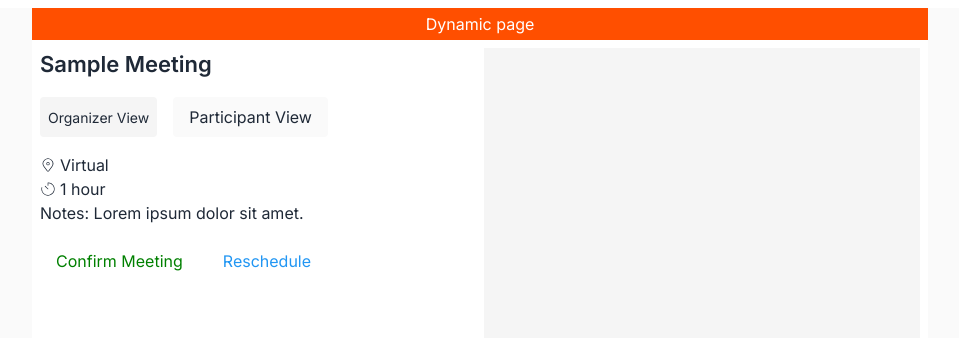
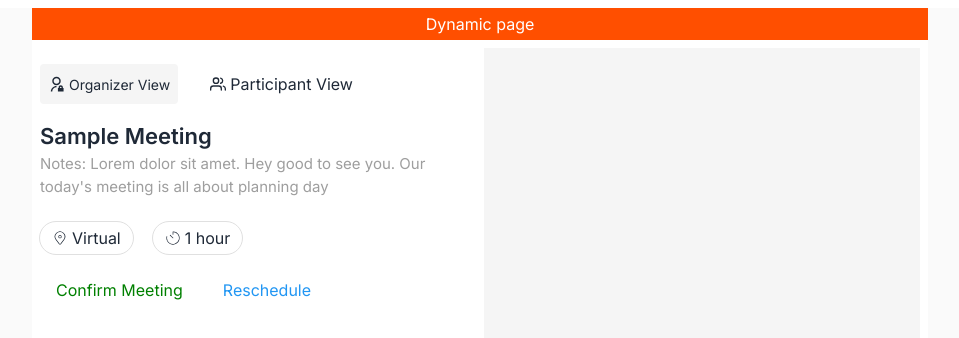
Before and after one commit to originalmahim/appointify, a React (Vite) app: page /meeting/1/1 in a window 1280 px wide. Shown: the top 338 px of the page, without its empty margins (160-1119 px from the left). Built offline with nearby package versions, Linux system fonts and the light colour scheme; no server answers; what react-chatbot-kit would draw is missing.

Commit message:
page(availability):initial set-up for available slot page

```diff
--- /dev/null
+++ b/craco.config.js
@@ -0,0 +1,7 @@
+module.exports = {
+      devServer: {
+        headers: {
+          'Cross-Origin-Embedder-Policy': 'unsafe-none'
+        }
+      }
+}
--- a/src/Routes/Routes.jsx
+++ b/src/Routes/Routes.jsx
@@ -12,12 +12,13 @@ import HomePage from "../pages/HomePage/HomePage";
 import Login from "../pages/Login/Login";
 import PricingPage from "../pages/PricingPage/PricingPage";
 import SignUp from "../pages/SignUp/SignUp";
-// import PrivateRoute from "./PrivateRoute";
+import PrivateRoute from "./PrivateRoute";
 import AdminRoute from "./AdminRoute";
 import Inbox from "../pages/Dashboard/Inbox/Inbox";
 import RatingsPage from "../pages/RatingsPage/RatingsPage";
 import AddReview from "../pages/RatingsPage/AddReview";
 import DynamicMeetingPage from "../pages/DynamicMeetingPage/DynamicMeetingPage";
+import Availability from "../pages/Availability/Availability";
 
 export const routes = createBrowserRouter([
   {
@@ -60,9 +61,9 @@ export const routes = createBrowserRouter([
   {
     path: "dashboard",
     element: (
-      // <PrivateRoute>
-      <DashboardLayout />
-      // </PrivateRoute>
+      <PrivateRoute>
+        <DashboardLayout />
+      </PrivateRoute>
     ),
     children: [
       // admin routes
@@ -90,6 +91,10 @@ export const routes = createBrowserRouter([
         path: "add-review",
         element: <AddReview />,
       },
+      {
+        path: "availability",
+        element: <Availability />,
+      },
     ],
   },
   {
@@ -101,7 +106,7 @@ export const routes = createBrowserRouter([
     element: <Login />,
   },
   {
-    path:"/meeting/:email/:id",
-    element:<DynamicMeetingPage/>
-  }
+    path: "/meeting/:email/:id",
+    element: <DynamicMeetingPage />,
+  },
 ]);
--- a/src/firebase/firebase.config.js
+++ b/src/firebase/firebase.config.js
@@ -7,30 +7,30 @@ import { getAuth } from "firebase/auth";
 
 // Your web app's Firebase configuration
 // For Firebase JS SDK v7.20.0 and later, measurementId is optional
-// const firebaseConfig = {
-//   apiKey: import.meta.env.VITE_APIKEY,
-//   authDomain: import.meta.env.VITE_AUTHDOMAIN,
-//   projectId: import.meta.env.VITE_PROJECTID,
-//   storageBucket: import.meta.env.VITE_STORAGEBUCKET,
-//   messagingSenderId: import.meta.env.VITE_MESSAGINGSENDERID,
-//   appId: import.meta.env.VITE_APPID,
-//   measurementId: import.meta.env.VITE_MEASUREMENTID,
-// };
+const firebaseConfig = {
+  apiKey: import.meta.env.VITE_APIKEY,
+  authDomain: import.meta.env.VITE_AUTHDOMAIN,
+  projectId: import.meta.env.VITE_PROJECTID,
+  storageBucket: import.meta.env.VITE_STORAGEBUCKET,
+  messagingSenderId: import.meta.env.VITE_MESSAGINGSENDERID,
+  appId: import.meta.env.VITE_APPID,
+  measurementId: import.meta.env.VITE_MEASUREMENTID,
+};
 
 
 
 
 
-// Your web app's Firebase configuration
-// Your web app's Firebase configuration
-const firebaseConfig = {
-  apiKey: "AIzaSyAfgqGkqH4dzj99PZEArQvJwZwcdvd2fVc",
-  authDomain: "appointify-22a4c.firebaseapp.com",
-  projectId: "appointify-22a4c",
-  storageBucket: "appointify-22a4c.appspot.com",
-  messagingSenderId: "1004706838066",
-  appId: "1:1004706838066:web:88e0f92d777836b1b42e2b"
-};
+// // Your web app's Firebase configuration
+// // Your web app's Firebase configuration
+// const firebaseConfig = {
+//   apiKey: "AIzaSyAfgqGkqH4dzj99PZEArQvJwZwcdvd2fVc",
+//   authDomain: "appointify-22a4c.firebaseapp.com",
+//   projectId: "appointify-22a4c",
+//   storageBucket: "appointify-22a4c.appspot.com",
+//   messagingSenderId: "1004706838066",
+//   appId: "1:1004706838066:web:88e0f92d777836b1b42e2b"
+// };
 
 
 
--- /dev/null
+++ b/src/pages/Availability/Availability.jsx
@@ -0,0 +1,71 @@
+import React, { useState } from "react";
+
+const Availability = () => {
+  const [availability, setAvailability] = useState({
+    sunday: [{ start: "9:00am", end: "5:00pm" }],
+    monday: [{ start: "9:00am", end: "5:00pm" }],
+    tuesday: [{ start: "9:00am", end: "5:00pm" }],
+    wednesday: [{ start: "9:00am", end: "5:00pm" }],
+    thursday: [{ start: "9:00am", end: "5:00pm" }],
+    friday: [{ start: "9:00am", end: "5:00pm" }],
+    saturday: [{ start: "9:00am", end: "5:00pm" }],
+  });
+
+  const addSlot = (day) => {
+    const newAvailability = { ...availability };
+    newAvailability[day] = [
+      ...newAvailability[day],
+      { start: "9:00am", end: "5:00pm" },
+    ];
+    setAvailability(newAvailability);
+  };
+
+  return (
+    <div className="p-4">
+      <h2 className="text-2xl font-bold mb-4">Availability</h2>
+      <div className="overflow-x-auto">
+        <table className="w-full border-collapse border bg-white border-gray-300">
+          <thead>
+            <tr className="bg-black text-white">
+              <th className="p-2 border">Day</th>
+              <th className="p-2 border">Start Time</th>
+              <th className="p-2 border">End Time</th>
+            </tr>
+          </thead>
+          <tbody>
+            {Object.keys(availability).map((day) => (
+              <React.Fragment key={day}>
+                {availability[day].map((slot, index) => (
+                  <tr key={`${day}-${index}`}>
+                    <td className="p-2 border">
+                      {index === 0 ? (
+                        <span
+                          className="cursor-pointer"
+                          onClick={() => addSlot(day)}>
+                          {day.charAt(0).toUpperCase() + day.slice(1)} +
+                        </span>
+                      ) : null}
+                    </td>
+                    <td className="p-2 border">{slot.start}</td>
+                    <td className="p-2 border">{slot.end}</td>
+                  </tr>
+                ))}
+              </React.Fragment>
+            ))}
+          </tbody>
+        </table>
+      </div>
+
+      {/* Additional Content */}
+      <div className="mt-8">
+        <h3 className="text-xl font-bold mb-2">Additional Content</h3>
+        <p>
+          This is where you can add more information about your availability or
+          any other relevant content.
+        </p>
+      </div>
+    </div>
+  );
+};
+
+export default Availability;
--- a/src/pages/Dashboard/UserHome/DurationSelector.jsx
+++ b/src/pages/Dashboard/UserHome/DurationSelector.jsx
@@ -11,7 +11,7 @@ const DurationSelector = ({ setSelectedHour, setSelectedMinute }) => {
   };
 
   return (
-    <div className="flex items-center justify-between space-x-2">
+    <div className="flex items-center justify-between space-x-2 mt-2">
       {/* Set Hour */}
       <div className="flex items-center space-x-2">
         <div className="w-1/2">
--- a/src/pages/DynamicMeetingPage/DynamicMeetingPage.jsx
+++ b/src/pages/DynamicMeetingPage/DynamicMeetingPage.jsx
@@ -11,7 +11,8 @@ const DynamicMeetingPage = () => {
     type: "General",
     location: "Virtual",
     duration: "1 hour",
-    notes: "Lorem ipsum dolor sit amet.",
+    notes:
+      "Lorem dolor sit amet. Hey good to see you. Our today's meeting is all about planning day",
   };
 
   const availableTimeSlots = [
@@ -42,14 +43,11 @@ const DynamicMeetingPage = () => {
             className={`transition-opacity ${
               isOrganizerView ? "opacity-100" : "opacity-100"
             } duration-300 ease-in-out`}>
-            <h1 className="text-[22px] font-semibold">
-              {meetingDetails.title}
-            </h1>
 
             {/* Toggle between Organizer and Participant views */}
             <OrganizerParticipantsToggler
-            setIsOrganizerView={setIsOrganizerView}
-            isOrganizerView={isOrganizerView}
+              setIsOrganizerView={setIsOrganizerView}
+              isOrganizerView={isOrganizerView}
             />
 
             {isOrganizerView ? (
--- a/src/pages/DynamicMeetingPage/MeetingDetails.jsx
+++ b/src/pages/DynamicMeetingPage/MeetingDetails.jsx
@@ -1,16 +1,24 @@
 import { CiLocationOn, CiTimer } from "react-icons/ci";
 
-const MeetingDetails = ({meetingDetails, onReschedule,onConfirmation}) => {
+const MeetingDetails = ({ meetingDetails, onReschedule, onConfirmation }) => {
   return (
     <div>
-      <p className="flex  items-center gap-1">
-        <CiLocationOn />
-        {meetingDetails.location}
+      <h1 className="text-[22px] text-left font-semibold">
+        {meetingDetails.title}
+      </h1>
+      <p className="text-light-gray text-[15px] mb-6">
+        Notes: {meetingDetails.notes}
       </p>
-      <p className="flex  items-center gap-1">
-        <CiTimer /> {meetingDetails.duration}
-      </p>
-      <p>Notes: {meetingDetails.notes}</p>
+
+      <div className="flex gap-5 items-center">
+        <p className="flex  items-center gap-1 outline p-1 px-3 outline-[1px] rounded-full outline-gray-300">
+          <CiLocationOn />
+          {meetingDetails.location}
+        </p>
+        <p className="flex  items-center gap-1 outline p-1 px-3 outline-[1px] rounded-full outline-gray-300">
+          <CiTimer /> {meetingDetails.duration}
+        </p>
+      </div>
 
       {/* Buttons for confirmation and rescheduling */}
       <div className="mt-4">
--- a/src/pages/DynamicMeetingPage/OrganizerParticipantsToggler.jsx
+++ b/src/pages/DynamicMeetingPage/OrganizerParticipantsToggler.jsx
@@ -1,3 +1,6 @@
+import { FiUsers } from "react-icons/fi";
+import { RiAdminLine } from "react-icons/ri";
+
 const OrganizerParticipantsToggler = ({
   setIsOrganizerView,
   isOrganizerView,
@@ -8,15 +11,16 @@ const OrganizerParticipantsToggler = ({
         <button
           onClick={() => setIsOrganizerView(true)}
           className={`mr-2 ${
-            isOrganizerView ? "bg-gray-100" : "bg-gray-50"
-          } px-2 text-[14px] rounded transition duration-300 ease-in-out`}>
-          Organizer View
+            isOrganizerView ? "bg-gray-100" : ""
+          } px-2 text-[14px] rounded transition duration-300 ease-in-out flex items-center gap-1`}>
+          <RiAdminLine className="text-[17px]" /> Organizer View
         </button>
         <button
           onClick={() => setIsOrganizerView(false)}
           className={`ml-2 ${
-            !isOrganizerView ? "bg-gray-100" : "bg-gray-50"
-          } px-4 py-2 rounded transition duration-300 ease-in-out`}>
+            !isOrganizerView ? "bg-gray-100" : ""
+          } px-4 py-2 rounded transition duration-300 ease-in-out flex items-center gap-1`}>
+          <FiUsers />
           Participant View
         </button>
       </div>
--- a/src/pages/DynamicMeetingPage/ParticipantView.jsx
+++ b/src/pages/DynamicMeetingPage/ParticipantView.jsx
@@ -1,32 +1,31 @@
 import MeetingDetails from "./MeetingDetails";
 import { ParticipantsList } from "./Participants";
-
 
 const ParticipantView = ({
   meetingDetails,
   //   availableTimeSlots,
   //   onAvailabilitySubmit,
   onConfirmation,
-  onReschedule
+  onReschedule,
 }) => {
-
-
   // Sample participant list
   const participants = [
-      { name: "Participant 1", status: "Confirmed", availability: "10:00 AM - 11:00 AM" },
+    {
+      name: "Participant 1",
+      status: "Confirmed",
+      availability: "10:00 AM - 11:00 AM",
+    },
     { name: "Participant 2", status: "Pending", availability: "Not submitted" },
     // Add more participants as needed
   ];
 
-
   return (
-    <div className="text-center">
-
-
+    <div className="">
       <MeetingDetails
         meetingDetails={meetingDetails}
         onReschedule={onConfirmation}
-       onConfirmation={onReschedule}/>
+        onConfirmation={onReschedule}
+      />
 
       {/* Display the participant list */}
       <ParticipantsList participants={participants} />
--- a/tailwind.config.js
+++ b/tailwind.config.js
@@ -11,7 +11,8 @@ module.exports = withMT({
       colors: {
         primary: "#FF4F00",
         special: "#5E4E77",
-        "light-gray":"#9E9E9E",
+        active: "#7EDA4A",
+        "light-gray": "#9E9E9E",
         head: "#4977b4",
         "sub-head": "#333333",
         details: "#888888",
--- a/todo.js
+++ /dev/null
@@ -1 +0,0 @@
-// could you please group by group comment this file and for scalability and readability for other dev do it professionally not too much but professaional
```
Also changed, not shown: src/pages/Dashboard/UserHome/UserHome.jsx (+19 -22 lines). Lines whose indentation alone changed are shown as unchanged.
